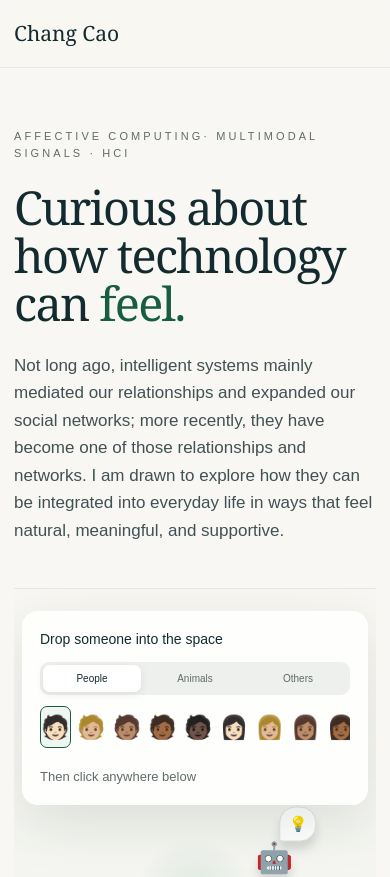
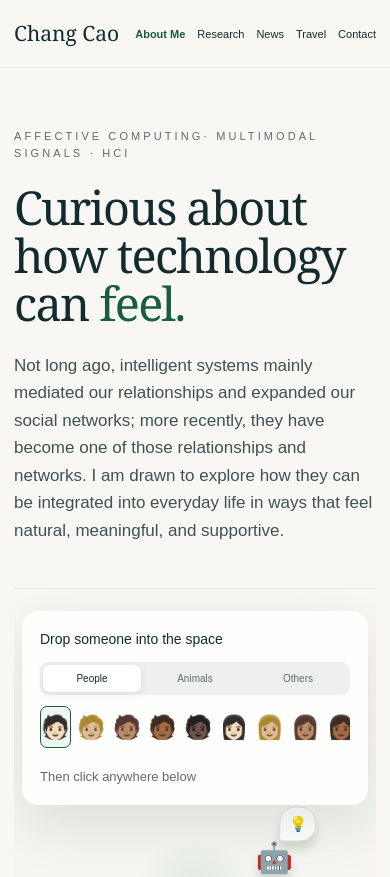
Before and after one commit to ChangCaoinGithub/ChangCaoinGithub.github.io, a Next.js app: page / in a window 390 px wide. Shown: the top 877 px of the page. Built offline with nearby package versions, Linux system fonts and the light colour scheme.

Commit message:
Update navigation display for mobile responsiveness
Change navigation display from none to flex on small screens.

```diff
--- a/app/globals.css
+++ b/app/globals.css
@@ -156,7 +156,7 @@ h1 em { font-style:normal; color:var(--green); }
   @keyframes fade-up { from { opacity:0; transform:translateY(18px); } to { opacity:1; transform:none; } }
 }
 @media (max-width:850px) {
-  .nav nav { display:none; }
+  .nav nav { display:flex; gap:12px; font-size:11px; }
   .hero { min-height:auto; grid-template-rows:auto 500px; }
   .hero-copy { padding:60px 0 44px; grid-template-columns:1fr; gap:24px; }
   h1 { font-size:44px; }
```
